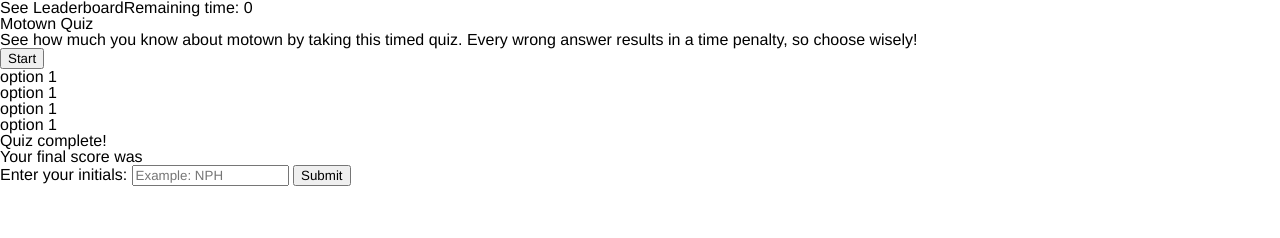
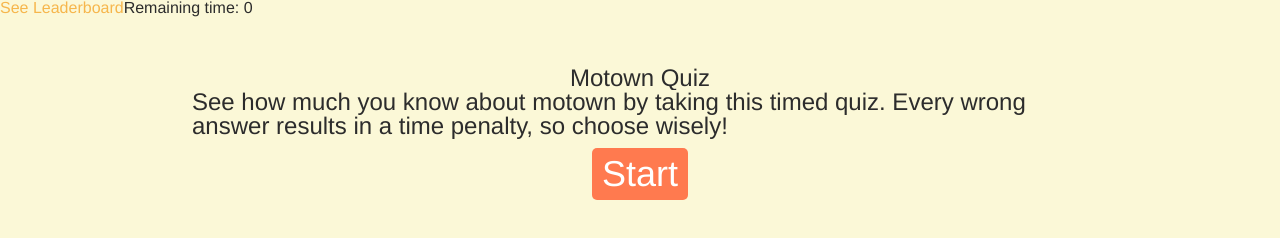
Before and after one commit to sahhollingsworth/motown-quiz, a plain HTML site: page index.html in a window 1280 px wide. Drawn offline with Linux system fonts and the light colour scheme.

Commit message:
Feat:Added Leaderboard section to html and started to built simply js to render based on click events.
Style: Added colors, hover, page and container orientation to all buttons on page. Implemented color palette and basic container flex display

```diff
--- a/assets/css/style.css
+++ b/assets/css/style.css
@@ -1,14 +1,57 @@
 * {
     font-family: Helvetica, Geneva, Optima, sans-serif;
+    font-size: 150%;
+    color: #2c2c2c;
+    background-color: #FBF8D7;
 }
 
+a {
+    cursor: pointer;
+    color: #FF7A4F;
+}
+
+a:hover {
+    color: #F6B64C;
+}
+
+/* Styling for top container with timer and link to highscores */
 .persistent {
     font-family: Helvetica, Geneva, Optima, sans-serif;
+    width: 100%;
     display: flex;
     flex-wrap: wrap;
     flex-direction: row;
 }
 
+/* Styling for all sections: Welcome, Questions, Leaderboard */
+section {
+    margin: 50px auto 0 auto;
+    width: 70%;
+    display: flex;
+    flex-wrap: wrap;
+    justify-content: center;
+    align-items: center;
+}
+
+.hidden {
+    display:none;
+}
+
+/* Stylization for the start and submit buttons */
 .submit {
     cursor: pointer;
+    border-radius: 5px;
+    border: 0;
+    padding: 5px 10px;
+    margin: 10px;
+    background-color: #FF7A4F;
+    color: #FFFFFF;
 }
+
+.submit:hover {
+    background-color: #F6B64C;
+}
+
+#start {
+
+}
--- a/assets/js/script.js
+++ b/assets/js/script.js
@@ -1,10 +1,13 @@
 /* DOM variables */
+var welcomeEL = document.getElementByID("welcome");
 var startBtn = document.getElementById("start");
 var timerEL = document.getElementById("time");
 var questionEl = document.getElementById("question");
 var answersEL = document.getElementById("answers");
 var initialsEl = document.getElementById("initials");
 var submitBtn = document.getElementById("submit");
+var leaderboardBtn = document.getElementById("leaderboard-ref");
+var leaderboardEL = document.getElementByID("leaderboard");
 
 /* Questions array with all questions, answer options, and correct answer*/
 var questions = [
@@ -43,10 +46,9 @@ var timeRemain;
 var questionIndex = 0;
 
 function quizStart() {
-    /* hides the welcome UX */
-    var screenWelcome = document.getElementByID("welcome");
-    screenWelcome.setAttribute("class","hidden");
-    /* unhides the question UX */
+    /* hides the welcome UI */
+    welcomeEL.setAttribute("class","hidden");
+    /* unhides the question UI */
     questionEl.setAttribute("class", "show");
     /* Starts timer. Calls the time remaining function every 1 second */
     timeRemain = setInterval(function(){
@@ -68,3 +70,36 @@ function timeRemaining(){
         /* console for testing. swap in a function quizComplete(); later that defines what happens when quiz ends*/
     }
 }
+
+/* Listen for click on the leaderboard-ref link to unhide Leaderboard section */
+leaderboardBtn.addEventListener("click", showLeaderboard());
+
+/* Leaderboard UI */
+function showLeaderboard() {
+    /* hides the welcome UI */
+    welcomeEL.setAttribute("class","hidden");
+    /* hides the question UI */
+    questionEl.setAttribute("class", "hidden");
+    /* show the leaderboard UI */
+    leaderboardEL.setAttribute("class", "show");
+    // logic to actually parse high scores from local storage and display all in an OL. if no high scores, "display No Highscores yet"
+}
+
+/* Go Back button takes user back to Welcome UI */
+var goBack = document.getElementById("goto-quiz");
+goBack.addEventListener("click",  function(){
+    fromTheTop();
+})
+
+function fromTheTop () {
+    /* hides the welcome UI */
+    welcomeEL.setAttribute("class","show");
+    /* hides the question UI */
+    questionEl.setAttribute("class", "hidden");
+    /* hides the leaderboard UI */
+    leaderboardEL.setAttribute("class", "hidden");
+    /* address timer and questions index if mid quiz */
+}
+
+/* Listen for click on the leaderboard-ref link to unhide Leaderboard section */
+leaderboardBtn.addEventListener("click", );
--- a/index.html
+++ b/index.html
@@ -10,9 +10,9 @@
     <title>Motown Quiz</title>
 </head>
 <body>
-    <div class="persistent">
+    <div class="persistent visible">
         <!-- how to render the leaderboard?-->
-        <h2 id="leaderboard-ref">See Leaderboard</h2>
+        <h2 id="leaderboard-ref"><a href:"#leaderboard">See Leaderboard </a></h2>
         <h2 id="timer">Remaining time: <span id="time">0</span></h2>
     </div>
     <main>
@@ -30,14 +30,21 @@
                 <li class="answer-option" id="opt-4" onclick="testFunction">option 1</li>
             </ul>
         </section>
-        <section id="leaderboard-entry" class="hidden">
+        <section id="complete" class="hidden">
             <h1>Quiz complete!</h1>
             <p>Your final score was <span id="score-final"></span></p>
             <form method="post">
                 <label for="initials">Enter your initials: </label>
                 <input type="text" placeholder="Example: NPH" name="initials" id="initials" max="4">
-                <input type="submit" value="Submit" id="submit">
+                <!-- does this need a class and an id? -->
+                <input type="submit" value="Submit" id="submit" class="submit">
             </form>
+        </section>
+        <section id="leaderboard" class="hidden">
+            <h1>Highscores</h1>
+            <ol id="leaderboard_item"></ol>
+            <button class="submit" id="">Back to Quiz</button>
+            <button class="submit" id="">Clear Highscores</button>
         </section>
     </main>
     <script src="assets/js/script.js"></script>
```
